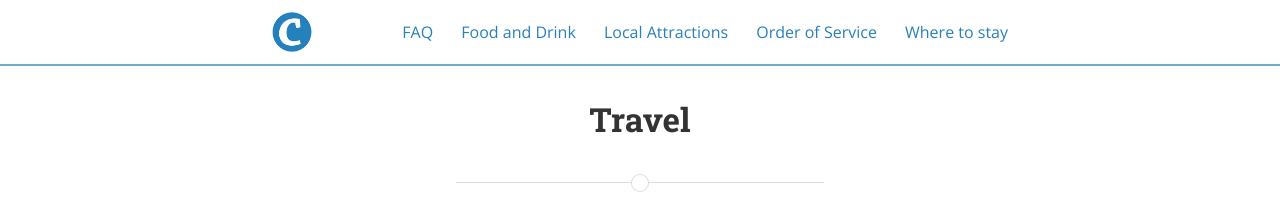
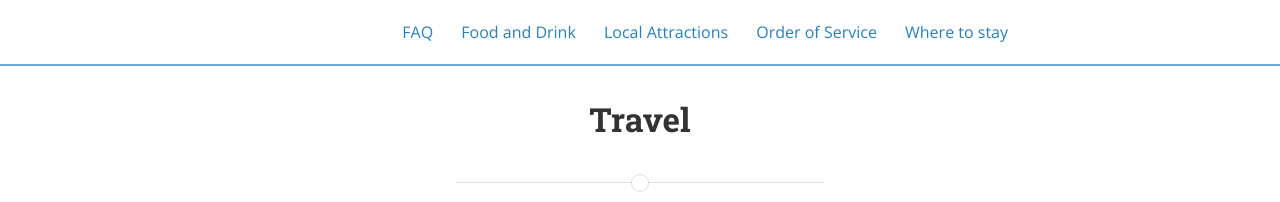
Before and after one commit to dannybrown/dannyandcharlotte.com, a Jekyll site: the page built from directions.md, in a window 1280 px wide. Shown: the top 202 px of the page. Built offline with Jekyll 4.4.1, drawn with Linux system fonts in a browser that asks for light colours; nearby versions of some CDN libraries; our own code applies the rules of GitHub Pages for plain Markdown files.

Commit message:
remove logo

```diff
--- a/_includes/header.html
+++ b/_includes/header.html
@@ -1,12 +1,5 @@
 <header class="navigation" role="banner">
   <div class="navigation-wrapper">
-    <a href="{{ site.baseurl }}/" class="logo">
-      {% if site.logo %}
-      <img src="{{ site.logo | prepend: site.baseurl }}" alt="{{ site.title }}">
-      {% else %}
-      <span>{{ site.title }}</span>
-      {% endif %}
-    </a>
     <a href="javascript:void(0)" class="navigation-menu-button" id="js-mobile-menu">
       <i class="fa fa-bars"></i>
     </a>
```
